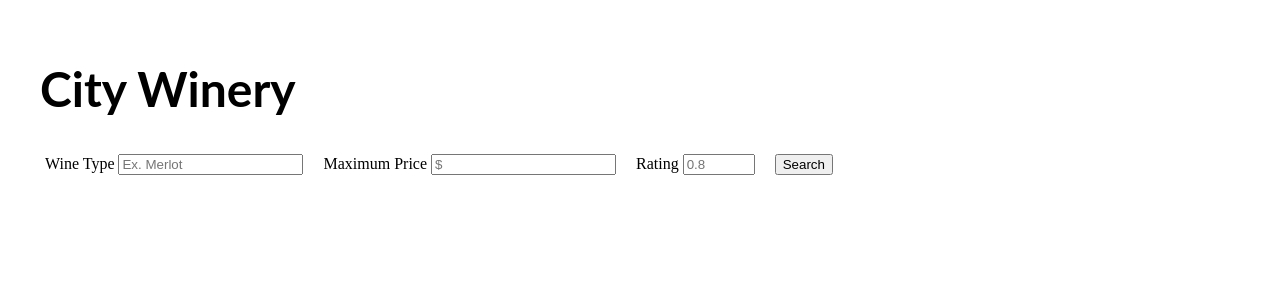
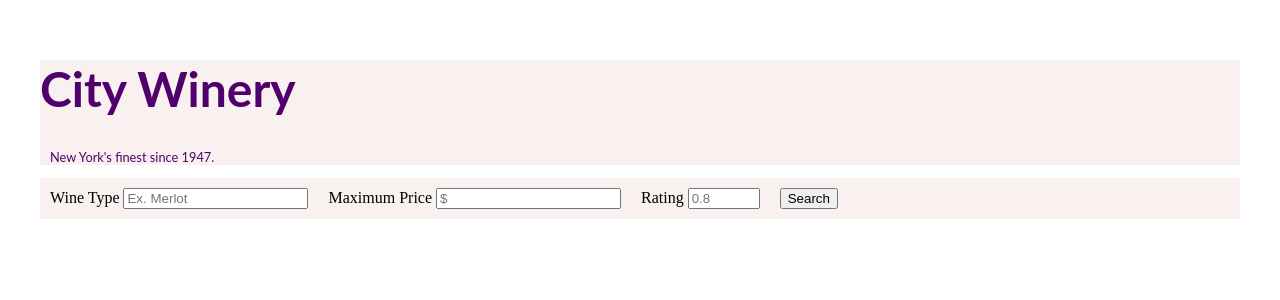
Before and after one commit to maaneesh/Recipes, a React (Vite) app: page / in a window 1280 px wide. Shown: the top 300 px of the page. Built offline with nearby package versions, Linux system fonts and the light colour scheme.

Commit message:
changed input type of Price from text to number

```diff
--- a/src/App.jsx
+++ b/src/App.jsx
@@ -13,7 +13,9 @@
   padding: "20px"
 }
 const searchStyle = {
-  padding: "5px",
+  backgroundColor: "#F9F1F0",
+  padding:'10px 10px 10px 10px',
+  margin:'0',
 
 }
 
@@ -80,7 +82,7 @@
           &nbsp; &nbsp; &nbsp;
           <label>Maximum Price&nbsp;</label>
 
-          <input type='text' name='price' placeholder='$' onChange={handleChange} />
+          <input type='number' name='price' placeholder='$' onChange={handleChange} />
           &nbsp; &nbsp; &nbsp;
           <label>Rating&nbsp;</label>
           <input type='number' name='rating' min='0' max='1' step={.25} placeholder='0.8' onChange={handleChange} />
--- a/src/components/Header.jsx
+++ b/src/components/Header.jsx
@@ -3,14 +3,25 @@
 const headerStyle = {
     fontFamily: 'Lato',
     width: '100%',
+    backgroundColor: "#F9F1F0",
+    color: '#50006C',
     fontSize: '1.5rem',
+}
+const subHeaderStyle = {
+    backgroundColor: "#F9F1F0",
+    margin:'10px 10px',
+    pading: '10px 10px',
+    fontSize: '0.8rem',
+
+
 }
 
 function Header() {
   return (
     <div style={headerStyle}>
         <h1>City Winery</h1>
-        {/* <p>New York's finest since 1947.</p> */}
+        <div style={subHeaderStyle}><p>New York's finest since 1947.</p>
+        </div>
     </div>
 
   )
--- a/src/components/WineDisplay.jsx
+++ b/src/components/WineDisplay.jsx
@@ -38,14 +38,8 @@
   padding:'5px 5px',
 
 }
-// const Title = styled.h1`
-//
-// `
 
 function WineDisplay({wine}) {
-
-  // console.log(wine);
-
   return (
     wine.map((wine)=> {
       return(
--- a/src/components/index.css
+++ b/src/components/index.css
@@ -14,6 +14,7 @@
   #root {
     height: 100%;
     background-color:#f3f3f3;
+    padding: 0 0;
 
 
   }
```
